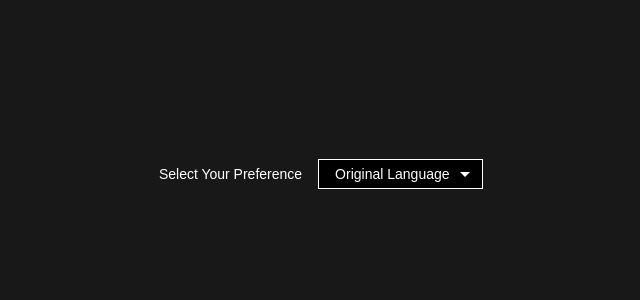
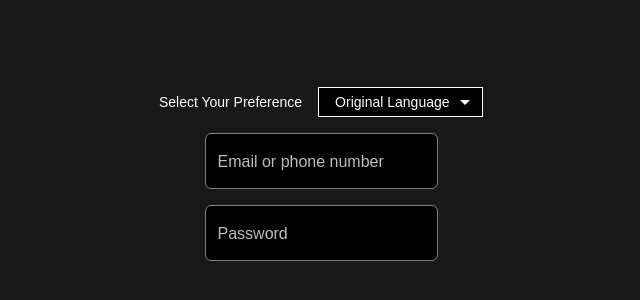
Before and after one commit to cami-codes/netflix, an Angular app: page / in a window 1280 px wide. Shown: the part 226-526 px from the top of the page, without its empty margins (319-959 px from the left). Built offline with nearby package versions, Linux system fonts and the light colour scheme.

Commit message:
feat: input design

```diff
--- a/angular.json
+++ b/angular.json
@@ -27,8 +27,14 @@
             "stylePreprocessorOptions": {
               "includePaths": ["src/styles"]
             },
-            "styles": ["src/styles.scss", "src/styles/colors.scss"],
-            "scripts": []
+            "styles": [
+              "src/styles.scss",
+              "src/styles/colors.scss",
+              "node_modules/bootstrap/scss/bootstrap.scss"
+            ],
+            "scripts": [
+              "node_modules/bootstrap/dist/js/bootstrap.bundle.min.js"
+            ]
           },
           "configurations": {
             "production": {
--- a/package.json
+++ b/package.json
@@ -18,6 +18,7 @@
     "@angular/platform-browser": "^16.2.12",
     "@angular/platform-browser-dynamic": "^16.2.12",
     "@angular/router": "^16.2.12",
+    "bootstrap": "^5.3.2",
     "rxjs": "~7.8.0",
     "tslib": "^2.3.0",
     "zone.js": "~0.13.3"
--- a/src/app/app.component.html
+++ b/src/app/app.component.html
@@ -3,3 +3,19 @@
   [selectedOption]="selectedOption"
   (selectionChange)="getSelectedOption($event)"
 ></app-dropdown>
+
+<app-input
+  type="text"
+  label="Email or phone number"
+  id="nome"
+  name="nome"
+  [(value)]="nome"
+></app-input>
+
+<app-input
+  type="text"
+  label="Password"
+  id="password"
+  name="password"
+  [(value)]="password"
+></app-input>
--- a/src/app/app.component.scss
+++ b/src/app/app.component.scss
@@ -0,0 +1,10 @@
+:host {
+  width: 100vw;
+  height: 100vh;
+  display: flex;
+  align-items: center;
+  justify-content: center;
+  background: #181818;
+  gap: 1rem;
+  flex-direction: column;
+}
--- a/src/app/app.component.ts
+++ b/src/app/app.component.ts
@@ -10,6 +10,11 @@ export class AppComponent {
   options = ['Original Language', 'Dubbing', 'Subtitles'];
   selectedOption = 'Original Language';
 
+  nome: string = '';
+  email: string = '';
+  password: string = '';
+  idade: number = 0;
+
   getSelectedOption(option: string) {
     console.log(option);
   }
--- a/src/app/shared/components/dropdown/dropdown.component.scss
+++ b/src/app/shared/components/dropdown/dropdown.component.scss
@@ -1,19 +1,13 @@
 @import "colors";
 
 :host {
-  width: 100vw;
-  height: 100vh;
-  display: flex;
-  align-items: center;
-  justify-content: center;
-  background: #181818;
+  font-family: "Netflix Sans", sans-serif;
 }
 
 .dropdown {
   display: flex;
   align-items: center;
   gap: 1rem;
-  font-family: "Netflix Sans", sans-serif;
 
   &__label {
     font-size: 0.875rem;
--- /dev/null
+++ b/src/app/shared/components/input/input.component.html
@@ -0,0 +1,15 @@
+<div class="input">
+  <!-- TODO: implement validators -->
+  <form class="form-floating">
+    <input
+      class="form-control input__field"
+      [type]="type"
+      [id]="id"
+      [name]="name"
+      [placeholder]="placeholder"
+      [(ngModel)]="value"
+      (ngModelChange)="onValueChange($event)"
+    />
+    <label class="input__label" [for]="id">{{ label }}</label>
+  </form>
+</div>
--- /dev/null
+++ b/src/app/shared/components/input/input.component.scss
@@ -0,0 +1,30 @@
+@import "colors";
+
+:host {
+  font-family: "Netflix Sans", sans-serif;
+}
+
+.input {
+  &__field {
+    height: 56px;
+    min-height: 56px;
+    width: auto;
+    font-size: 1rem;
+    background-color: $primary-black;
+    border: 1px solid $grey-200;
+    color: #bdbcbb;
+  }
+
+  &__label {
+    color: #bdbcbb !important;
+  }
+
+  .form-floating > input + label:after {
+    background-color: unset;
+    font-size: 0.75rem;
+  }
+
+  .form-control:focus {
+    box-shadow: 0 0 0 0.15rem rgba(188, 188, 188, 1);
+  }
+}
--- /dev/null
+++ b/src/app/shared/components/input/input.component.ts
@@ -0,0 +1,60 @@
+import { CommonModule } from '@angular/common';
+import {
+  Component,
+  EventEmitter,
+  forwardRef,
+  Input,
+  Output,
+} from '@angular/core';
+import {
+  ControlValueAccessor,
+  FormsModule,
+  NG_VALUE_ACCESSOR,
+  ReactiveFormsModule,
+} from '@angular/forms';
+
+@Component({
+  selector: 'app-input',
+  templateUrl: './input.component.html',
+  styleUrls: ['./input.component.scss'],
+  standalone: true,
+  imports: [CommonModule, FormsModule, ReactiveFormsModule],
+  providers: [
+    {
+      provide: NG_VALUE_ACCESSOR,
+      useExisting: forwardRef(() => InputComponent),
+      multi: true,
+    },
+  ],
+})
+export class InputComponent implements ControlValueAccessor {
+  // TODO: type should'n be any
+  @Input() public label: string = '';
+  @Input() public placeholder: string = '';
+  @Input() public type: string = 'text';
+  @Input() public name: string = '';
+  @Input() public id: string = '';
+  @Input() public value!: any;
+  @Output() public valueChange: EventEmitter<any> = new EventEmitter<any>();
+
+  private onChange: (value: any) => void = () => {};
+  private onTouched: () => void = () => {};
+
+  public writeValue(value: any): void {
+    this.value = value;
+  }
+
+  public registerOnChange(fn: any): void {
+    this.onChange = fn;
+  }
+
+  public registerOnTouched(fn: any): void {
+    this.onTouched = fn;
+  }
+
+  public onValueChange(value: any): void {
+    this.value = value;
+    this.onChange(value);
+    this.onTouched();
+  }
+}
```
Also changed, not shown: src/app/app.module.ts (+10 -1 lines), 2 other files (tests, documents, lock files or other folders).
